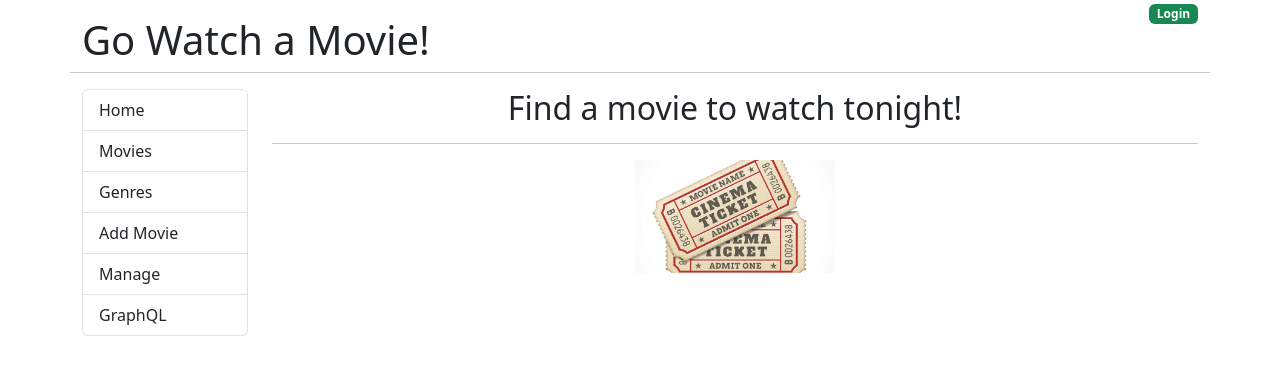
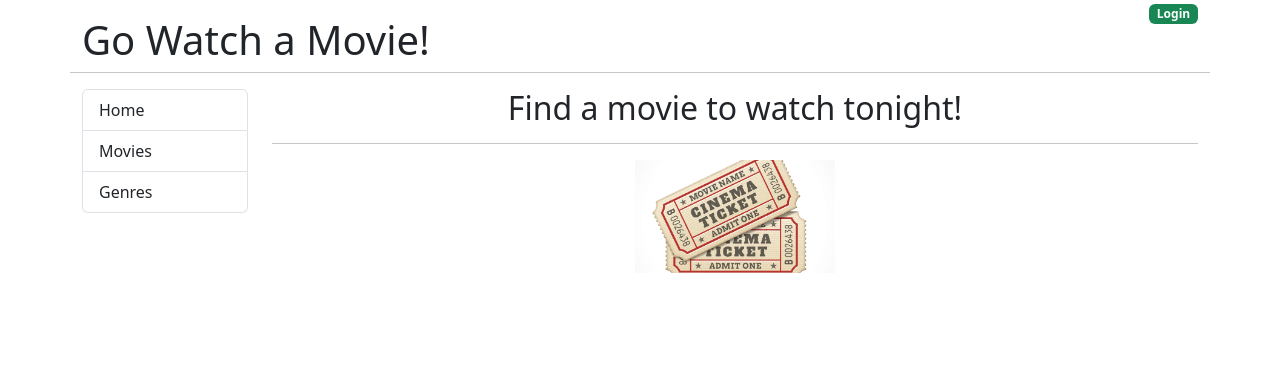
Before and after one commit to Mldamico/movie-go-react-front, a React (Create React App) app: page / in a window 1280 px wide. Shown: the top 374 px of the page. Built offline with nearby package versions, Linux system fonts and the light colour scheme.

Commit message:
Conditional show with jwttoken

```diff
--- a/src/App.js
+++ b/src/App.js
@@ -1,6 +1,8 @@
+import { useState } from "react";
 import { Link, Outlet } from "react-router-dom";
 
 function App() {
+  const [jwtToken, setJwtToken] = useState("");
   return (
     <div className="container">
       <div className="row">
@@ -8,9 +10,15 @@ function App() {
           <h1 className="mt-3">Go Watch a Movie!</h1>
         </div>
         <div className="col text-end">
+          {jwtToken === "" ? (
             <Link to="/login">
               <span className="badge bg-success">Login</span>
             </Link>
+          ) : (
+            <Link to="#!">
+              <span className="badge bg-danger">Logout</span>
+            </Link>
+          )}
         </div>
         <hr className="mb-3" />
       </div>
@@ -33,6 +41,8 @@ function App() {
               >
                 Genres
               </a>
+              {jwtToken !== "" && (
+                <>
                   <Link
                     to="/admin/movie/0"
                     className="list-group-item list-group-item-action"
@@ -51,6 +61,8 @@ function App() {
                   >
                     GraphQL
                   </Link>
+                </>
+              )}
             </div>
           </nav>
         </div>
```
Lines whose indentation alone changed are shown as unchanged.
